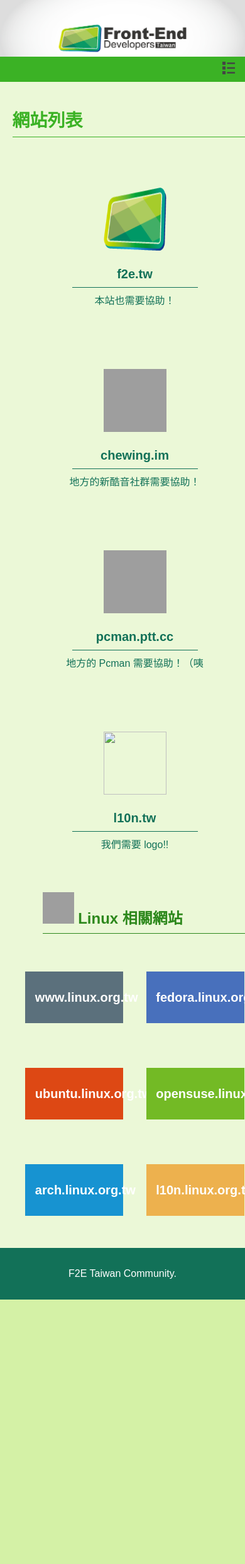
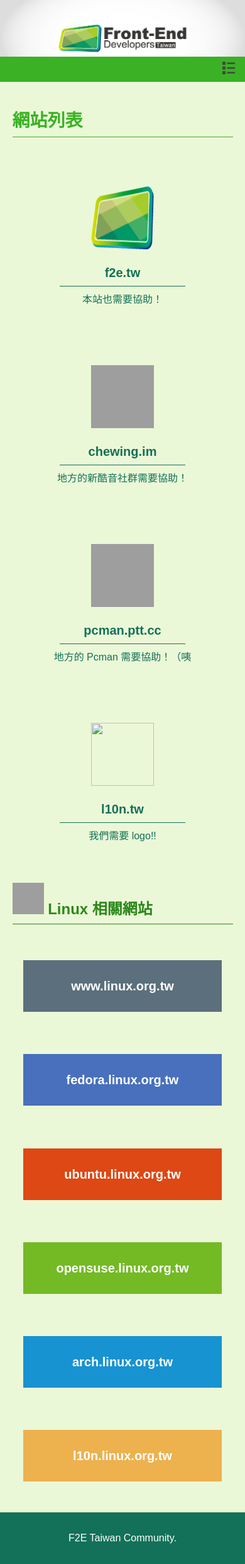
Before and after one commit to f2etw/f2etw.github.io, a Jekyll site: the page built from contribute.html, in a window 390 px wide. Shown: the whole page at 63% size. Built offline with Jekyll 4.4.1, drawn with Linux system fonts in a browser that asks for light colours; some web fonts are replaced; before the commit the page ends 2064 px from its top, so only the background shows below that; grey boxes are pictures that could not be loaded.

Commit message:
Make contribute responsive

```diff
--- a/_sass/layout.scss
+++ b/_sass/layout.scss
@@ -191,6 +191,18 @@
         }
     }
 
+    #messions {
+        width: 90%;
+
+        h3 {
+            margin-left: 0;
+        }
+
+        ul.project-list li {
+            width: 90%;
+        }
+    }
+
     #record {
       padding: 20px 1%;
       width: 98%;
```
